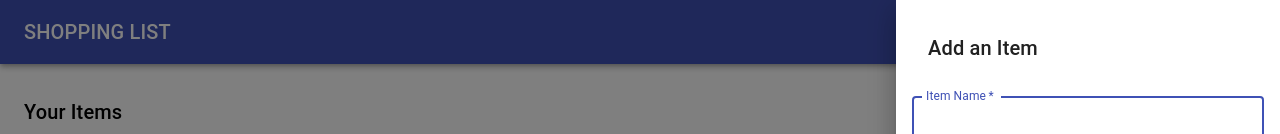
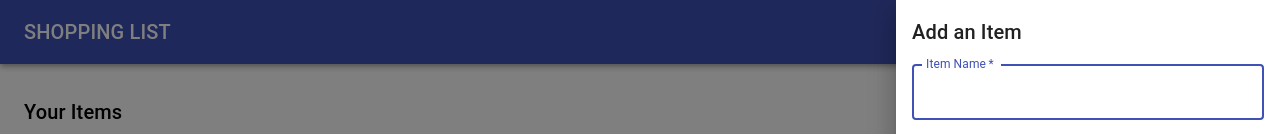
Before and after one commit to seth-riedel/shopping-list, a React (Create React App) app in the folder ui/: page / in a window 1280 px wide. Both pictures are taken after a click on the button "ADD ITEM". Shown: the top 134 px of the page. Built offline with nearby package versions, Linux system fonts and the light colour scheme; no server answers.

Commit message:
Corrected margin on add item header

```diff
--- a/ui/src/components/AddItemDrawer.js
+++ b/ui/src/components/AddItemDrawer.js
@@ -56,7 +56,7 @@ export const AddItemDrawer = (props) => {
       onClose={ () => dispatchToggleAddItemDrawer() }
     >
       <form onSubmit={ handleSubmit }>
-        <Box m={ 4 }>
+        <Box m={ 2 }>
           <Typography variant="h6">
             Add an Item
           </Typography>
```
